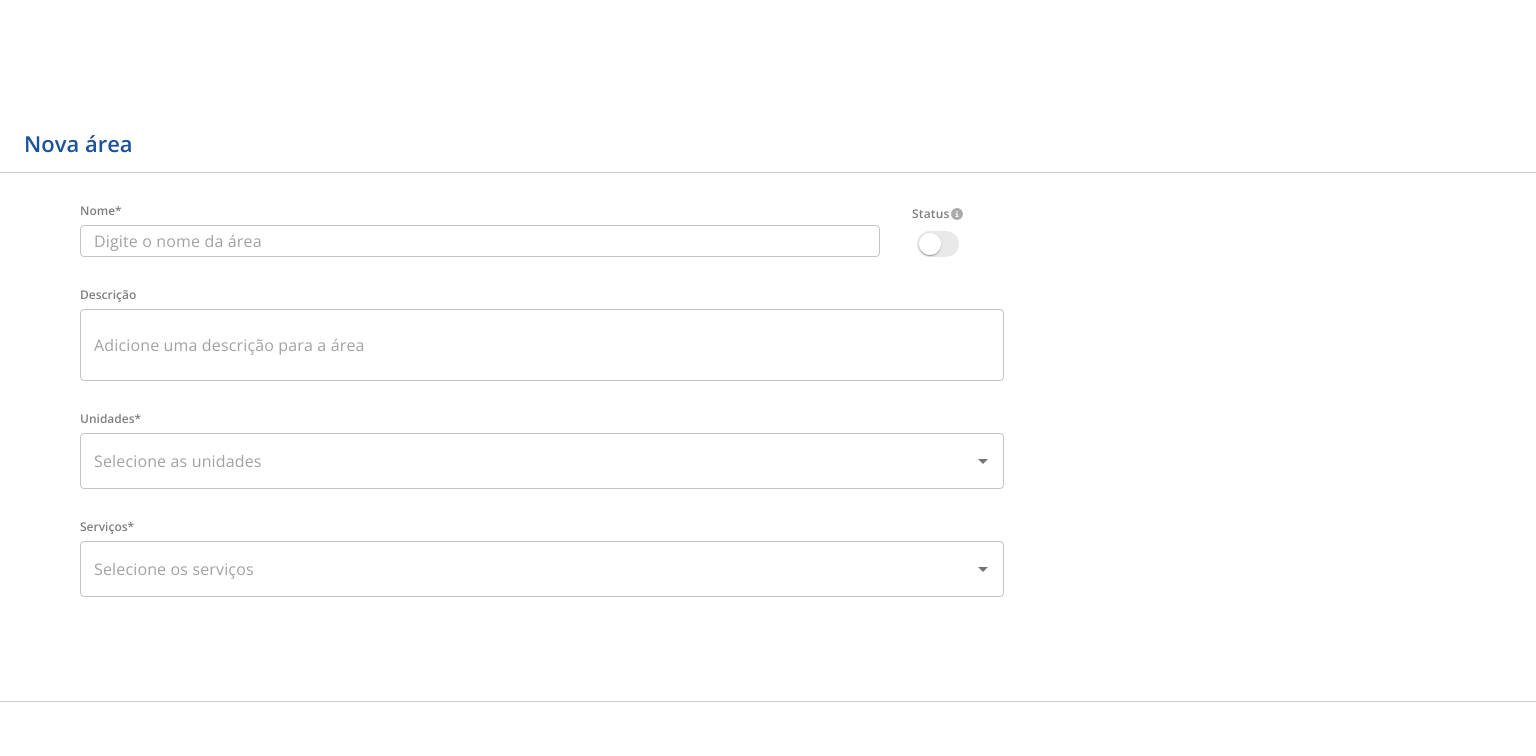
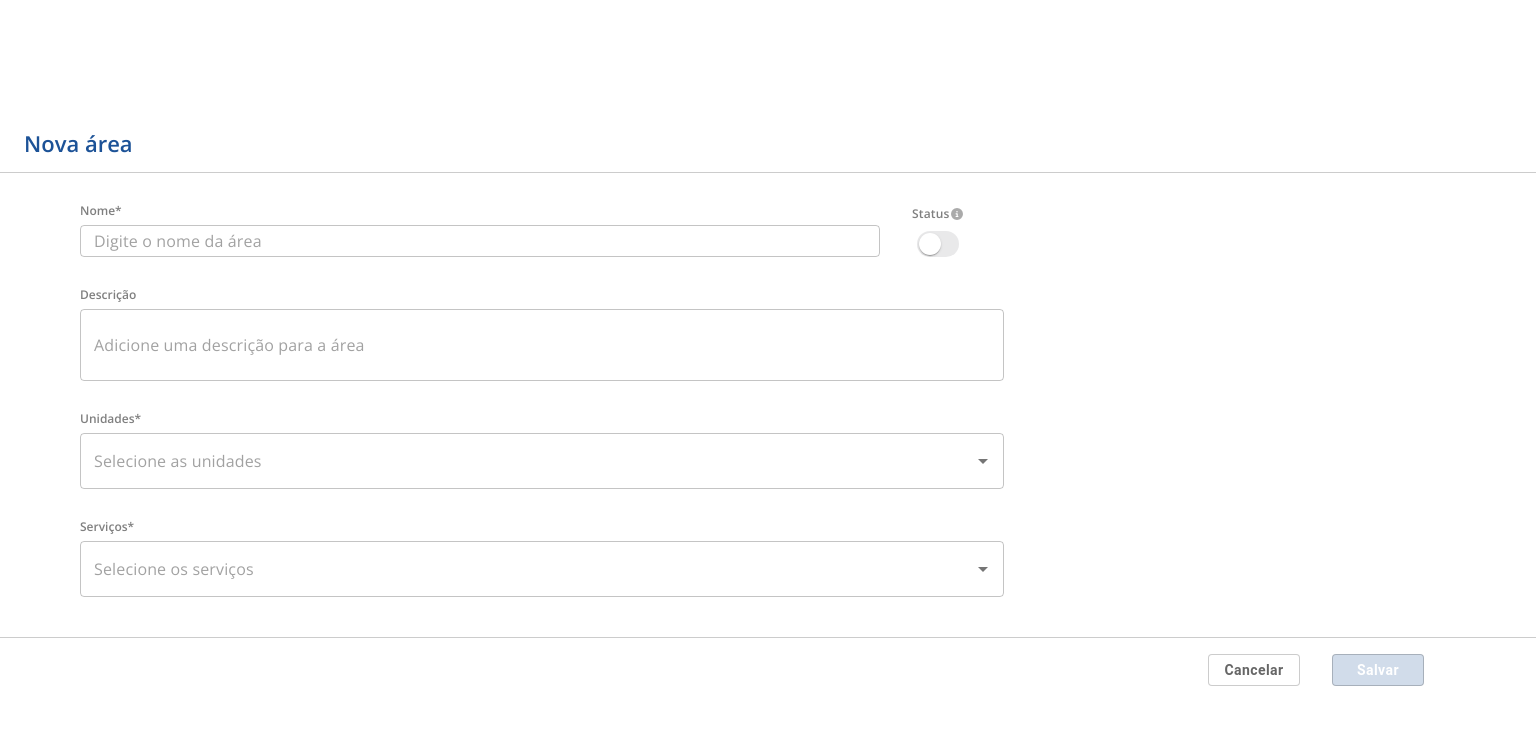
Before and after one commit to Leandro-Sales1/E-Xyon-Test, a React (Vite) app: page /nova-area in a window 1536 px wide. Shown: the top 756 px of the page. Built offline with nearby package versions, Linux system fonts and the light colour scheme.

Commit message:
"Update README.md and NewArea.css files"

```diff
--- a/src/pages/newArea/NewArea.css
+++ b/src/pages/newArea/NewArea.css
@@ -39,10 +39,18 @@
   display: flex;
   align-items: center;
   justify-content: flex-end;
-  padding: 5.5rem 5rem 0 0;
+  padding: 1rem 5rem 0 0;
   border-top: var(--border);
-  margin-top: 6.5rem;
+  margin-top: 0.5rem;
+
   @media screen and (min-width: 1500px) and (max-width: 1900px) {
-    padding: 3.5rem 5rem 0 0;
+    margin-top: 2.5rem;
+    padding: 1rem 5rem 0 0;
   }
+
+  @media screen and (min-width: 1920px) {
+    padding: 5.5rem 5rem 0 0;
+    margin-top: 6.5rem;
+  }
+
 }
```
Also changed, not shown: 1 other file (tests, documents, lock files or other folders).
